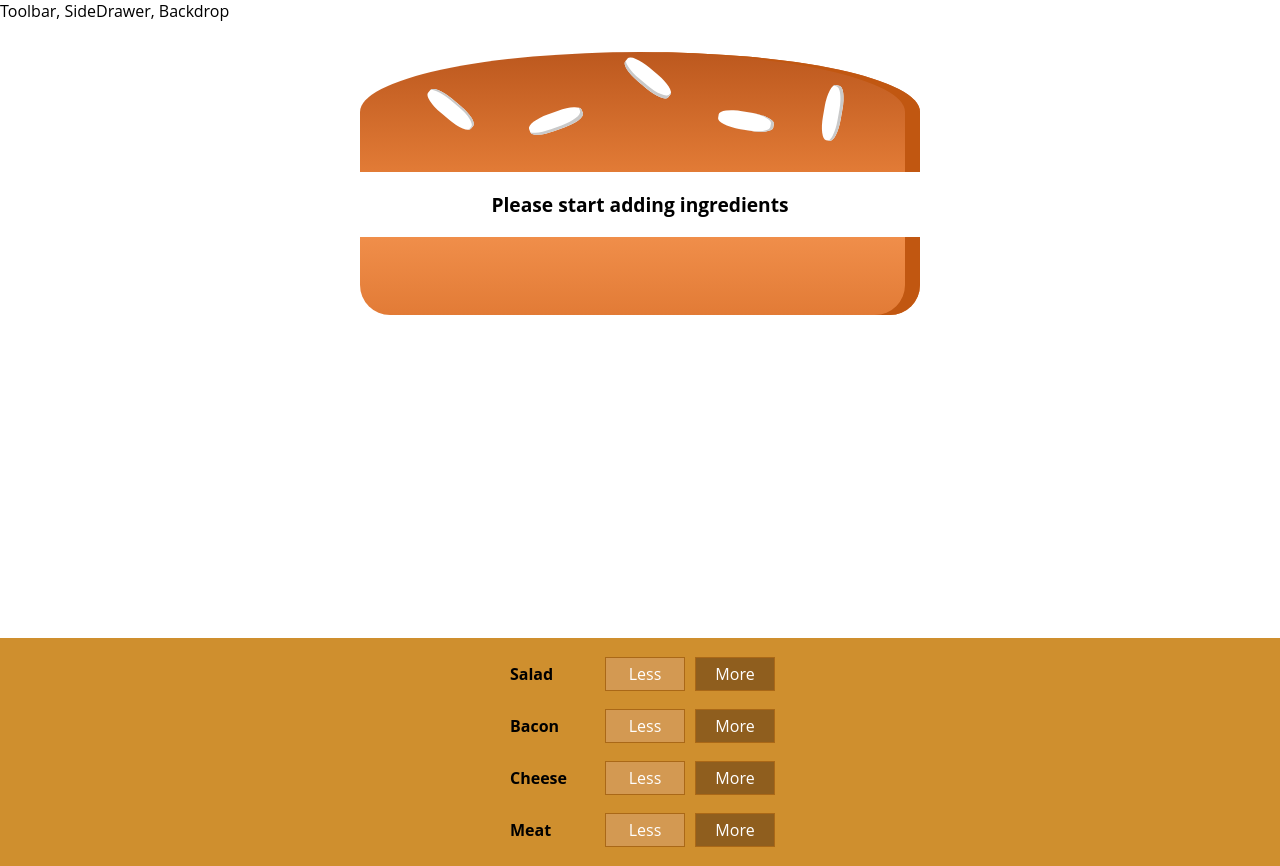
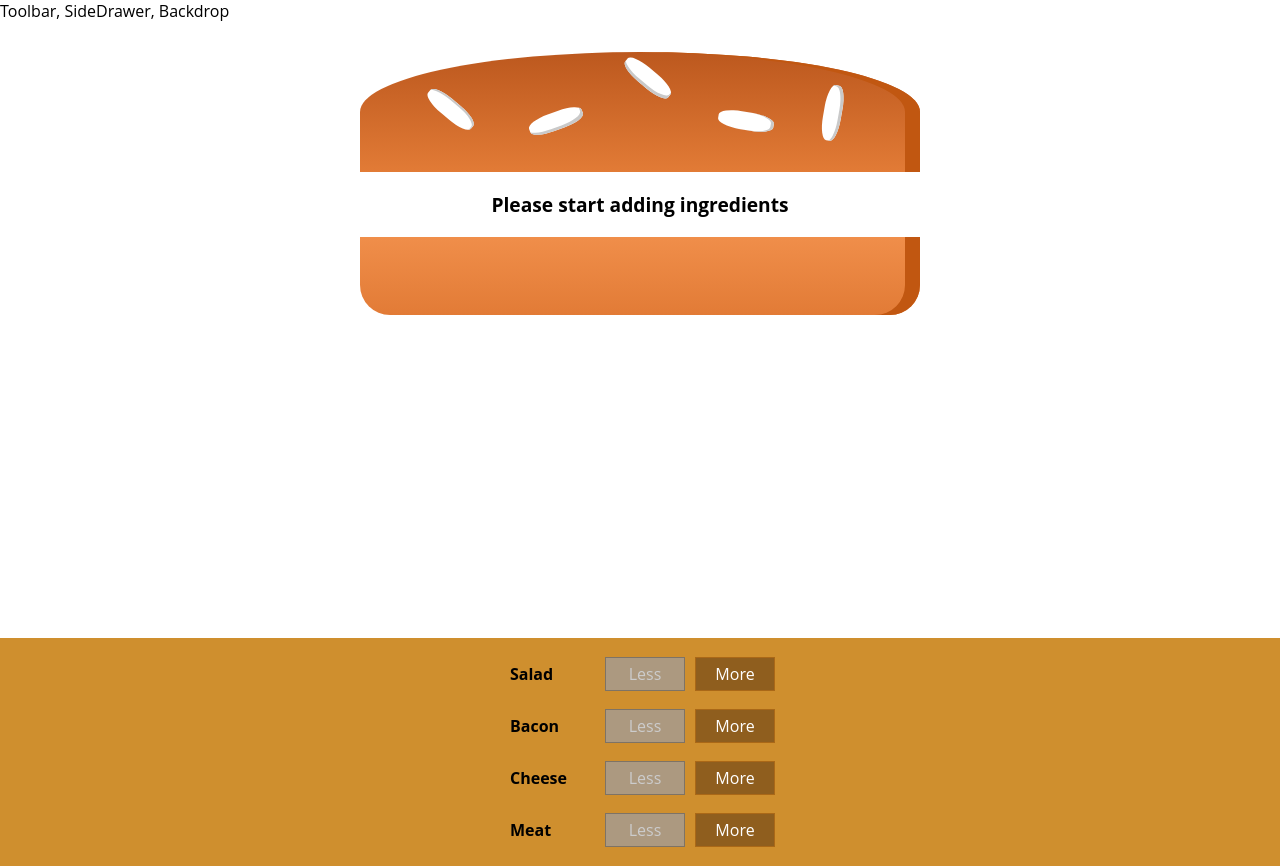
Before and after one commit to Salsa-Dude/My-Burger-App, a React app: page / in a window 1280 px wide. Built offline with nearby package versions, Linux system fonts and the light colour scheme; the HTML template or start-up script is replaced by a standard one.

Commit message:
Set up const oldCount = this.state.ingredients[type];Removing Ingredients

```diff
--- a/src/components/Burger/BuildControls/BuildControl/BuildControl.js
+++ b/src/components/Burger/BuildControls/BuildControl/BuildControl.js
@@ -5,7 +5,13 @@
   return (
     <div className={classes.BuildControl}>
       <div className={classes.Label}>{props.label}</div>
-      <button className={classes.Less}>Less</button>
+      <button
+        className={classes.Less}
+        onClick={props.removed}
+        disabled={props.disabled}
+      >
+        Less
+      </button>
       <button className={classes.More} onClick={props.added}>
         More
       </button>
--- a/src/components/Burger/BuildControls/BuildControls.js
+++ b/src/components/Burger/BuildControls/BuildControls.js
@@ -18,6 +18,8 @@
           key={ctrl.label}
           label={ctrl.label}
           added={() => props.ingredientAdded(ctrl.type)}
+          removed={() => props.ingredientRemoved(ctrl.type)}
+          disabled={props.disabled[ctrl.type]}
         />
       ))}
     </div>
--- a/src/containers/BurgerBuilder/BurgerBuilder.js
+++ b/src/containers/BurgerBuilder/BurgerBuilder.js
@@ -41,13 +41,40 @@
     });
   };
 
-  removeIngredientHandler = type => {};
+  removeIngredientHandler = type => {
+    const oldCount = this.state.ingredients[type];
+    if (oldCount <= 0) {
+      return;
+    }
+    const updatedCount = oldCount - 1;
+    const updatedIngredients = {
+      ...this.state.ingredients
+    };
+    updatedIngredients[type] = updatedCount;
+    const priceDeduction = INGREDIENT_PRICES[type];
+    const oldPrice = this.state.totalPrice;
+    const newPrice = oldPrice + priceDeduction;
+    this.setState({
+      totalPrice: newPrice,
+      ingredients: updatedIngredients
+    });
+  };
 
   render() {
+    const disableInfo = {
+      ...this.state.ingredients
+    };
+    for (let key in disableInfo) {
+      disableInfo[key] = disableInfo[key] <= 0;
+    }
     return (
       <Fragment>
         <Burger ingredients={this.state.ingredients} />
-        <BuildControls ingredientAdded={this.addIngredientHandler} />
+        <BuildControls
+          ingredientAdded={this.addIngredientHandler}
+          ingredientRemoved={this.removeIngredientHandler}
+          disabled={disableInfo}
+        />
       </Fragment>
     );
   }
```
